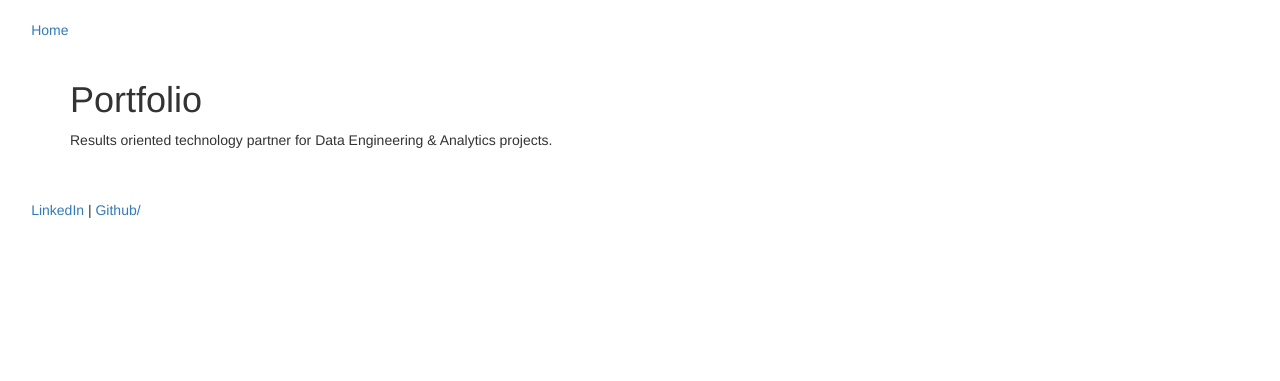
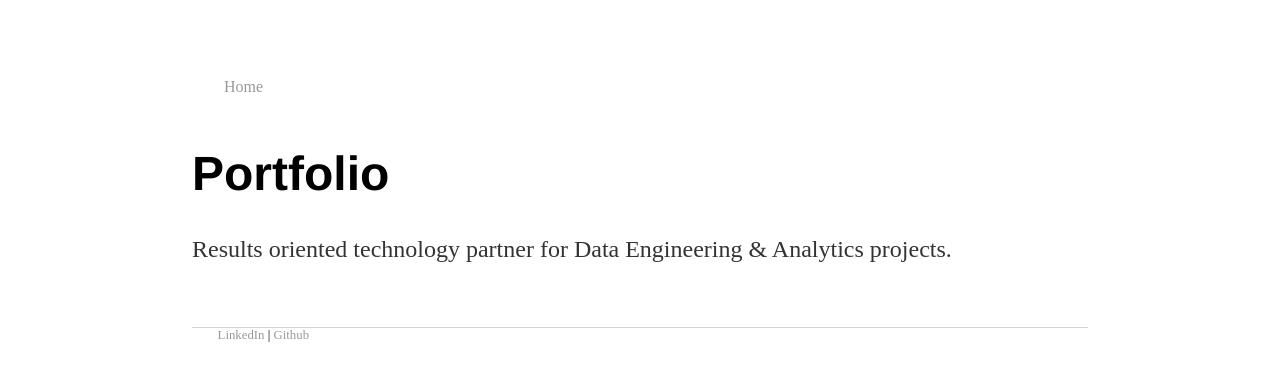
Before and after one commit to mwportfolio/mwportfolio.github.io, a Jekyll site: the page built from index.html, in a window 1280 px wide. Shown: the top 381 px of the page. Built offline with Jekyll 4.4.1, drawn with Linux system fonts in a browser that asks for light colours.

Commit message:
Update default.html

```diff
--- a/_layouts/default.html
+++ b/_layouts/default.html
@@ -2,7 +2,7 @@
   <head>
     <title>{{ page.title }}</title>
     <!-- link to main stylesheet -->
-    <link rel="stylesheet" type="text/css" href="https://maxcdn.bootstrapcdn.com/bootstrap/3.3.7/css/bootstrap.min.css">
+    <link rel="stylesheet" type="text/css" href="/css/main.css">
   </head>
   <body>
     <nav>
@@ -12,7 +12,7 @@
       {{ content }}
     </div><!-- /.container -->
     <footer>
-      <a href="http://linkedin.com/in/michaelwalkerprofile">LinkedIn</a> | <a href="https://github.com/mwportfolio/">Github/</a>
+      <a href="http://linkedin.com/in/michaelwalkerprofile">LinkedIn</a> | <a href="https://github.com/mwportfolio/">Github</a>
 
     </footer>
   </body>
```
